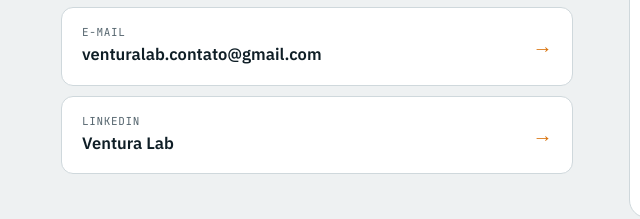
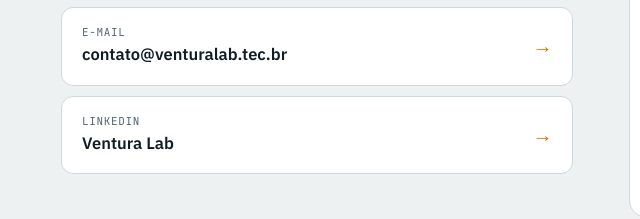
Before and after one commit to raphaelrventura/venturalab, a plain HTML site: page index.html in a window 1280 px wide. Shown: the part 6386-6605 px from the top of the page, 13-653 px from the left. Drawn offline with nearby package versions, Linux system fonts and the light colour scheme.

Commit message:
Usa contato@venturalab.tec.br no site

```diff
--- a/index.html
+++ b/index.html
@@ -543,8 +543,8 @@ footer .brand-name { font-size: 18px; color: var(--ink); }
           <a class="channel" id="ch-whats" href="https://wa.me/5511994301384?text=Ol%C3%A1%2C%20Ventura%20Lab!%20Vim%20pelo%20site." target="_blank" rel="noopener">
             <span><span class="label">WHATSAPP</span><span class="value">(11) 99430-1384</span></span><span class="arrow">→</span>
           </a>
-          <a class="channel" href="mailto:venturalab.contato@gmail.com">
-            <span><span class="label">E-MAIL</span><span class="value">venturalab.contato@gmail.com</span></span><span class="arrow">→</span>
+          <a class="channel" href="mailto:contato@venturalab.tec.br">
+            <span><span class="label">E-MAIL</span><span class="value">contato@venturalab.tec.br</span></span><span class="arrow">→</span>
           </a>
           <a class="channel" href="https://www.linkedin.com/company/venturalab_" target="_blank" rel="noopener">
             <span><span class="label">LINKEDIN</span><span class="value">Ventura Lab</span></span><span class="arrow">→</span>
```
